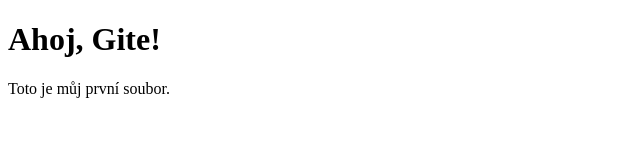
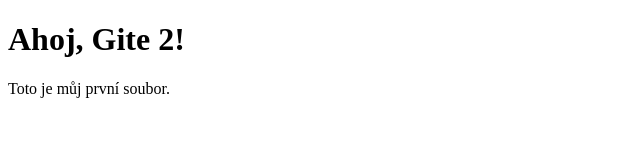
Before and after one commit to richardamare/git-demo, a plain HTML site: page index.html in a window 1280 px wide. Shown: the full height of the page, 0-640 px from the left. Drawn offline with Linux system fonts and the light colour scheme.

Commit message:
feat: update heading

```diff
--- a/index.html
+++ b/index.html
@@ -6,7 +6,7 @@
     <title>Můj První Git Projekt</title>
   </head>
   <body>
-    <h1>Ahoj, Gite!</h1>
+    <h1>Ahoj, Gite 2!</h1>
     <p>Toto je můj první soubor.</p>
   </body>
 </html>
```
